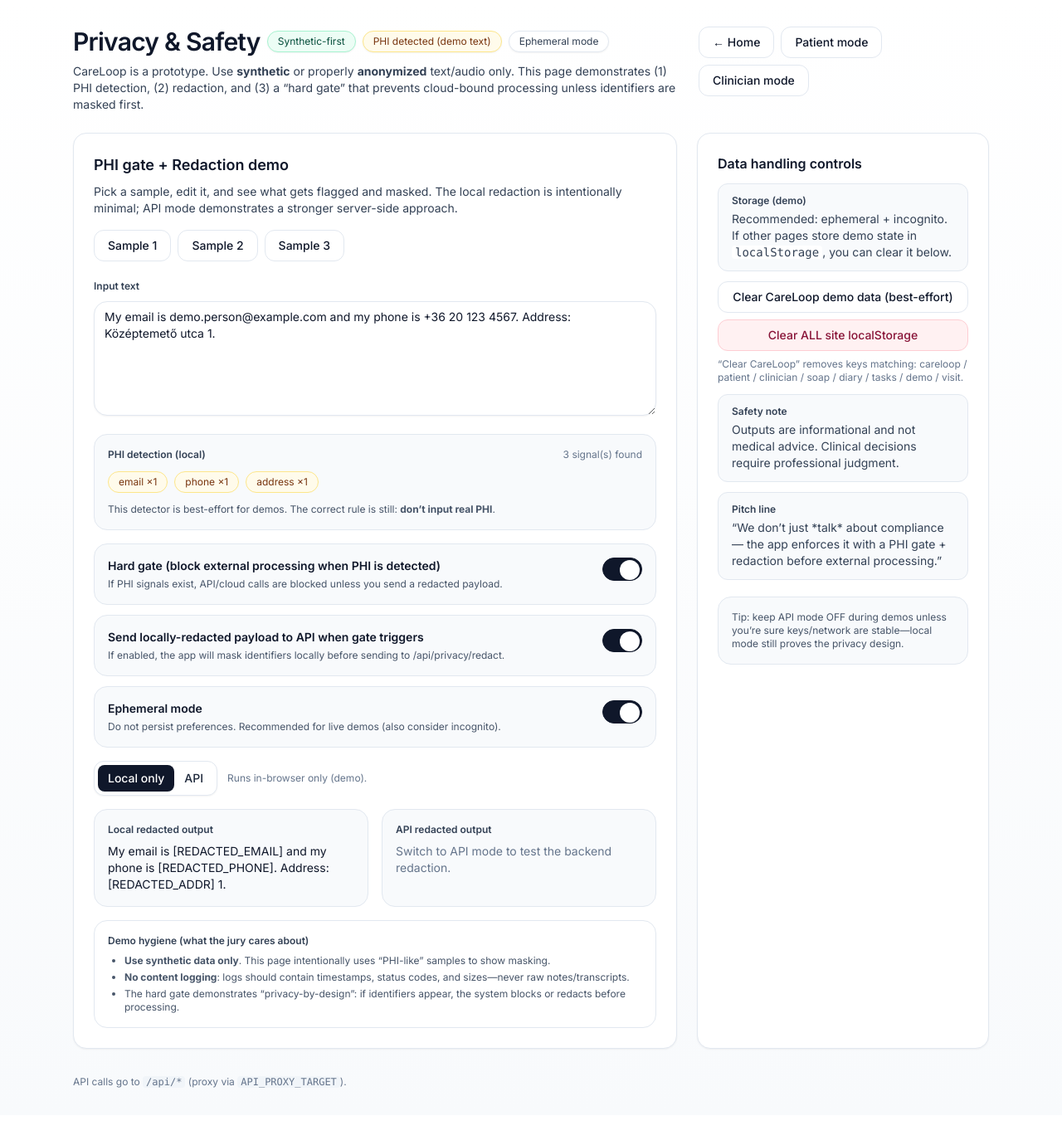
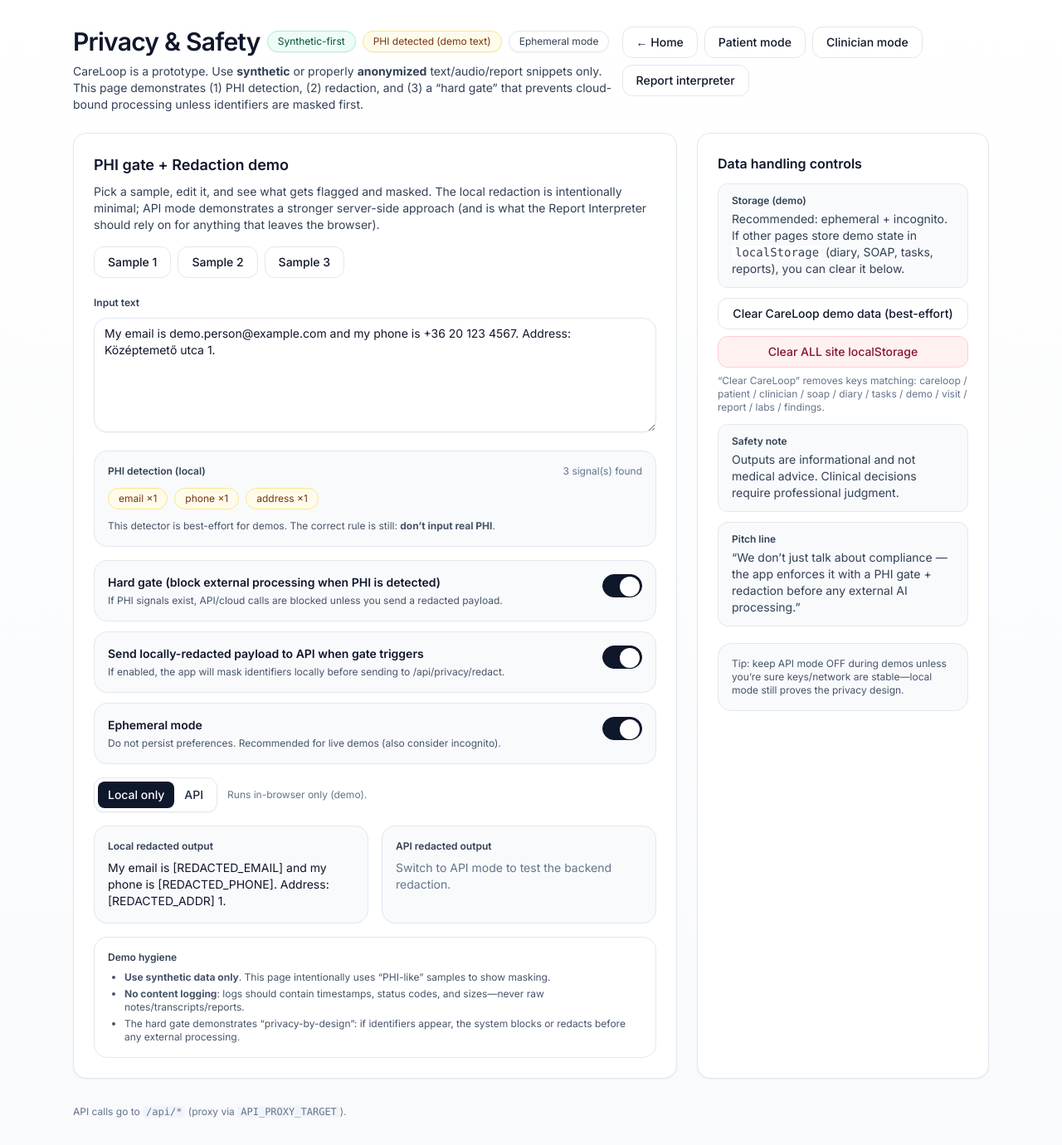
Before and after one commit to sgyorgy/careloop, a Next.js app in the folder apps/web/: page /privacy in a window 1280 px wide. Shown: the whole page at 83% size. Before the commit the page ends 1344 px from the top, so only its background shows below. Built offline with nearby package versions, Linux system fonts and the light colour scheme.

Commit message:
Refactor privacy page with improved error handling

```diff
--- a/apps/web/src/app/privacy/page.tsx
+++ b/apps/web/src/app/privacy/page.tsx
@@ -1,7 +1,7 @@
 "use client";
 
 import Link from "next/link";
-import { useEffect, useMemo, useState } from "react";
+import { useEffect, useMemo, useState, type ReactNode } from "react";
 
 type PhiType = "email" | "phone" | "address" | "dob" | "id_like";
 
@@ -107,21 +107,34 @@ async function apiPost<T>(path: string, body: unknown): Promise<T> {
     headers: { "Content-Type": "application/json" },
     body: JSON.stringify(body),
   });
-  if (!res.ok) throw new Error(`API ${path} failed: ${res.status}`);
-  return (await res.json()) as T;
+
+  const text = await res.text();
+  let json: any = null;
+  try {
+    json = text ? JSON.parse(text) : null;
+  } catch {
+    json = null;
+  }
+
+  if (!res.ok) {
+    const msg = json?.error ? String(json.error) : `API ${path} failed: ${res.status}`;
+    throw new Error(msg);
+  }
+
+  return (json ?? {}) as T;
 }
 
 const EXAMPLES = [
   "My email is demo.person@example.com and my phone is +36 20 123 4567. Address: Középtemető utca 1.",
-  "Patient born 2006-04-18 reports abdominal pain after dairy. Call 06-30-555-1234.",
-  "Contact: test.user+hackathon@domain.hu, 1st Avenue, 12. ID: 12345678901",
+  "Lab report: HbA1c 8.2% (ref 4.0–5.6), LDL 4.1 mmol/L (ref <3.0). Patient born 2006-04-18. Call 06-30-555-1234.",
+  "Imaging: Mild spinal stenosis at L4-L5. Status post fracture. Contact: test.user+hackathon@domain.hu, 1st Avenue 12. ID: 12345678901",
 ];
 
 function Badge({
   children,
   tone = "neutral",
 }: {
-  children: React.ReactNode;
+  children: ReactNode;
   tone?: "neutral" | "good" | "warn";
 }) {
   const cls =
@@ -130,11 +143,7 @@ function Badge({
       : tone === "warn"
       ? "border-amber-200 bg-amber-50 text-amber-900"
       : "border-slate-200 bg-white text-slate-700";
-  return (
-    <span className={`rounded-full border px-3 py-1 text-xs shadow-sm ${cls}`}>
-      {children}
-    </span>
-  );
+  return <span className={`rounded-full border px-3 py-1 text-xs shadow-sm ${cls}`}>{children}</span>;
 }
 
 function Toggle({
@@ -178,6 +187,7 @@ export default function PrivacyPage() {
   const [busy, setBusy] = useState(false);
   const [apiError, setApiError] = useState<string | null>(null);
   const [apiRedacted, setApiRedacted] = useState<string | null>(null);
+  const [apiPiiDetected, setApiPiiDetected] = useState<boolean | null>(null);
 
   const [prefs, setPrefs] = useState<PrivacyPrefs>({
     hardGateEnabled: true,
@@ -213,13 +223,10 @@ export default function PrivacyPage() {
   const localOut = useMemo(() => localRedact(text), [text]);
 
   const cloudBlocked =
-    mode === "api" &&
-    prefs.hardGateEnabled &&
-    hasPHI &&
-    !prefs.sendRedactedToApi; // would attempt to send raw PHI
+    mode === "api" && prefs.hardGateEnabled && hasPHI && !prefs.sendRedactedToApi; // would attempt to send raw PHI
 
   const payloadPreview = useMemo(() => {
-    if (mode !== "api") return null;
+    if (mode !== "api") return null as null | { willSend: "raw" | "locally-redacted" | "blocked"; text: string };
     if (!prefs.hardGateEnabled) return { willSend: "raw", text };
     if (!hasPHI) return { willSend: "raw", text };
     if (prefs.sendRedactedToApi) return { willSend: "locally-redacted", text: localOut };
@@ -230,17 +237,17 @@ export default function PrivacyPage() {
     setApiError(null);
     setBusy(true);
     setApiRedacted(null);
+    setApiPiiDetected(null);
 
     try {
-      const toSend =
-        payloadPreview?.willSend === "locally-redacted" ? payloadPreview.text : text;
+      const toSend = payloadPreview?.willSend === "locally-redacted" ? payloadPreview.text : text;
 
       if (payloadPreview?.willSend === "blocked") {
         throw new Error("Blocked by PHI gate");
       }
 
-      // Backend contract: POST /privacy/redact -> { redacted?: string; text?: string }
-      const resp = await apiPost<{ redacted?: string; text?: string }>("/privacy/redact", {
+      // Backend contract: POST /privacy/redact -> { redacted?: string; text?: string; piiDetected?: boolean }
+      const resp = await apiPost<{ redacted?: string; text?: string; piiDetected?: boolean }>("/privacy/redact", {
         text: toSend,
         // helpful hint for backend logs / routing (safe, no content)
         client_mode: payloadPreview?.willSend ?? "raw",
@@ -249,6 +256,7 @@ export default function PrivacyPage() {
       const out = (resp.redacted ?? resp.text ?? "").toString();
       if (!out.trim()) throw new Error("Empty redaction result.");
       setApiRedacted(out);
+      setApiPiiDetected(resp.piiDetected ?? null);
     } catch (e) {
       const msg =
         e instanceof Error && e.message === "Blocked by PHI gate"
@@ -264,26 +272,26 @@ export default function PrivacyPage() {
     try {
       const keys = Object.keys(localStorage);
       const toRemove = keys.filter((k) =>
-        /(careloop|patient|clinician|soap|diary|tasks|demo|visit)/i.test(k)
+        /(careloop|patient|clinician|soap|diary|tasks|demo|visit|report|reports|lab|labs|finding|findings)/i.test(k)
       );
       toRemove.forEach((k) => localStorage.removeItem(k));
       localStorage.removeItem(PREFS_KEY);
       setApiRedacted(null);
       setApiError(null);
+      setApiPiiDetected(null);
     } catch {
       // ignore
     }
   }
 
   function clearAllStorage() {
-    const ok = window.confirm(
-      "This will clear ALL localStorage for this site (not just CareLoop demo data). Continue?"
-    );
+    const ok = window.confirm("This will clear ALL localStorage for this site (not just CareLoop demo data). Continue?");
     if (!ok) return;
     try {
       localStorage.clear();
       setApiRedacted(null);
       setApiError(null);
+      setApiPiiDetected(null);
     } catch {
       // ignore
     }
@@ -295,19 +303,15 @@ export default function PrivacyPage() {
         <header className="flex flex-col gap-3 sm:flex-row sm:items-start sm:justify-between">
           <div>
             <div className="flex flex-wrap items-center gap-2">
-              <h1 className="text-3xl font-semibold tracking-tight text-slate-900">
-                Privacy & Safety
-              </h1>
+              <h1 className="text-3xl font-semibold tracking-tight text-slate-900">Privacy & Safety</h1>
               <Badge tone="good">Synthetic-first</Badge>
-              <Badge tone={hasPHI ? "warn" : "good"}>
-                {hasPHI ? "PHI detected (demo text)" : "No PHI detected"}
-              </Badge>
+              <Badge tone={hasPHI ? "warn" : "good"}>{hasPHI ? "PHI detected (demo text)" : "No PHI detected"}</Badge>
               <Badge>{prefs.ephemeralMode ? "Ephemeral mode" : "Prefs persisted"}</Badge>
             </div>
             <p className="mt-2 max-w-3xl text-sm text-slate-700">
-              CareLoop is a prototype. Use <b>synthetic</b> or properly <b>anonymized</b> text/audio only.
-              This page demonstrates (1) PHI detection, (2) redaction, and (3) a “hard gate”
-              that prevents cloud-bound processing unless identifiers are masked first.
+              CareLoop is a prototype. Use <b>synthetic</b> or properly <b>anonymized</b> text/audio/report snippets
+              only. This page demonstrates (1) PHI detection, (2) redaction, and (3) a “hard gate” that prevents
+              cloud-bound processing unless identifiers are masked first.
             </p>
           </div>
 
@@ -330,6 +334,12 @@ export default function PrivacyPage() {
             >
               Clinician mode
             </Link>
+            <Link
+              href="/report"
+              className="rounded-xl border border-slate-200 bg-white px-4 py-2 text-sm font-medium text-slate-900 hover:bg-slate-50"
+            >
+              Report interpreter
+            </Link>
           </div>
         </header>
 
@@ -339,7 +349,8 @@ export default function PrivacyPage() {
             <h2 className="text-lg font-semibold text-slate-900">PHI gate + Redaction demo</h2>
             <p className="mt-2 text-sm text-slate-700">
               Pick a sample, edit it, and see what gets flagged and masked. The local redaction is intentionally
-              minimal; API mode demonstrates a stronger server-side approach.
+              minimal; API mode demonstrates a stronger server-side approach (and is what the Report Interpreter should
+              rely on for anything that leaves the browser).
             </p>
 
             <div className="mt-4 flex flex-wrap gap-2">
@@ -350,6 +361,7 @@ export default function PrivacyPage() {
                     setText(ex);
                     setApiRedacted(null);
                     setApiError(null);
+                    setApiPiiDetected(null);
                   }}
                   className="rounded-xl border border-slate-200 bg-white px-4 py-2 text-sm font-medium text-slate-900 hover:bg-slate-50"
                 >
@@ -366,6 +378,7 @@ export default function PrivacyPage() {
                   setText(e.target.value);
                   setApiRedacted(null);
                   setApiError(null);
+                  setApiPiiDetected(null);
                 }}
                 rows={6}
                 className="mt-2 w-full rounded-2xl border border-slate-200 bg-white px-3 py-2 text-sm text-slate-900 shadow-sm"
@@ -376,9 +389,7 @@ export default function PrivacyPage() {
             <div className="mt-4 rounded-2xl border border-slate-200 bg-slate-50 p-4">
               <div className="flex flex-wrap items-center justify-between gap-3">
                 <div className="text-xs font-semibold text-slate-700">PHI detection (local)</div>
-                <div className="text-xs text-slate-500">
-                  {hasPHI ? `${findingCount} signal(s) found` : "No signals found"}
-                </div>
+                <div className="text-xs text-slate-500">{hasPHI ? `${findingCount} signal(s) found` : "No signals found"}</div>
               </div>
 
               <div className="mt-3 flex flex-wrap gap-2">
@@ -394,7 +405,7 @@ export default function PrivacyPage() {
                   ))
                 ) : (
                   <span className="text-xs text-slate-600">
-                    Tip: try adding an email/phone/address to see the gate trigger.
+                    Tip: try adding an email/phone/address/date of birth to see the gate trigger.
                   </span>
                 )}
               </div>
@@ -469,8 +480,8 @@ export default function PrivacyPage() {
               <div className="text-xs text-slate-500">
                 {mode === "api" ? (
                   <>
-                    Calls <code className="rounded bg-slate-100 px-1">/api/privacy/redact</code> (server-side policy; may
-                    use Azure services if configured).
+                    Calls <code className="rounded bg-slate-100 px-1">/api/privacy/redact</code>. Use this before sending
+                    any report/diary/note content to cloud-backed AI.
                   </>
                 ) : (
                   "Runs in-browser only (demo)."
@@ -483,7 +494,15 @@ export default function PrivacyPage() {
               <div className="mt-4 rounded-2xl border border-slate-200 bg-white p-4">
                 <div className="flex flex-wrap items-center justify-between gap-2">
                   <div className="text-xs font-semibold text-slate-700">External-processing preview</div>
-                  <Badge tone={payloadPreview.willSend === "raw" ? "warn" : payloadPreview.willSend === "blocked" ? "warn" : "good"}>
+                  <Badge
+                    tone={
+                      payloadPreview.willSend === "raw"
+                        ? "warn"
+                        : payloadPreview.willSend === "blocked"
+                        ? "warn"
+                        : "good"
+                    }
+                  >
                     {payloadPreview.willSend === "raw"
                       ? "Will send: raw"
                       : payloadPreview.willSend === "locally-redacted"
@@ -516,7 +535,14 @@ export default function PrivacyPage() {
               </div>
 
               <div className="rounded-2xl border border-slate-200 bg-slate-50 p-4">
-                <div className="text-xs font-semibold text-slate-700">API redacted output</div>
+                <div className="flex items-center justify-between gap-2">
+                  <div className="text-xs font-semibold text-slate-700">API redacted output</div>
+                  {mode === "api" && apiPiiDetected !== null && (
+                    <Badge tone={apiPiiDetected ? "warn" : "good"}>
+                      {apiPiiDetected ? "Server flagged PII" : "Server: no PII flagged"}
+                    </Badge>
+                  )}
+                </div>
                 <div className="mt-2 whitespace-pre-wrap text-sm text-slate-900">
                   {apiRedacted ?? (
                     <span className="text-slate-500">
@@ -531,16 +557,16 @@ export default function PrivacyPage() {
 
             {/* Demo hygiene */}
             <div className="mt-4 rounded-2xl border border-slate-200 bg-white p-4 text-xs text-slate-600">
-              <div className="font-semibold text-slate-700">Demo hygiene (what the jury cares about)</div>
+              <div className="font-semibold text-slate-700">Demo hygiene</div>
               <ul className="mt-2 list-disc space-y-1 pl-5">
                 <li>
                   <b>Use synthetic data only</b>. This page intentionally uses “PHI-like” samples to show masking.
                 </li>
                 <li>
-                  <b>No content logging</b>: logs should contain timestamps, status codes, and sizes—never raw notes/transcripts.
+                  <b>No content logging</b>: logs should contain timestamps, status codes, and sizes—never raw notes/transcripts/reports.
                 </li>
                 <li>
-                  The hard gate demonstrates “privacy-by-design”: if identifiers appear, the system blocks or redacts before processing.
+                  The hard gate demonstrates “privacy-by-design”: if identifiers appear, the system blocks or redacts before any external processing.
                 </li>
               </ul>
             </div>
@@ -555,7 +581,8 @@ export default function PrivacyPage() {
                 <div className="text-xs font-semibold text-slate-700">Storage (demo)</div>
                 <div className="mt-1">
                   Recommended: ephemeral + incognito. If other pages store demo state in{" "}
-                  <code className="rounded bg-white px-1">localStorage</code>, you can clear it below.
+                  <code className="rounded bg-white px-1">localStorage</code> (diary, SOAP, tasks, reports), you can
+                  clear it below.
                 </div>
               </div>
 
@@ -573,7 +600,8 @@ export default function PrivacyPage() {
                   Clear ALL site localStorage
                 </button>
                 <div className="text-xs text-slate-500">
-                  “Clear CareLoop” removes keys matching: careloop / patient / clinician / soap / diary / tasks / demo / visit.
+                  “Clear CareLoop” removes keys matching: careloop / patient / clinician / soap / diary / tasks / demo /
+                  visit / report / labs / findings.
                 </div>
               </div>
 
@@ -587,7 +615,7 @@ export default function PrivacyPage() {
               <div className="rounded-xl border border-slate-200 bg-slate-50 px-4 py-3">
                 <div className="text-xs font-semibold text-slate-700">Pitch line</div>
                 <div className="mt-1">
-                  “We don’t just *talk* about compliance — the app enforces it with a PHI gate + redaction before external processing.”
+                  “We don’t just talk about compliance — the app enforces it with a PHI gate + redaction before any external AI processing.”
                 </div>
               </div>
             </div>
```
